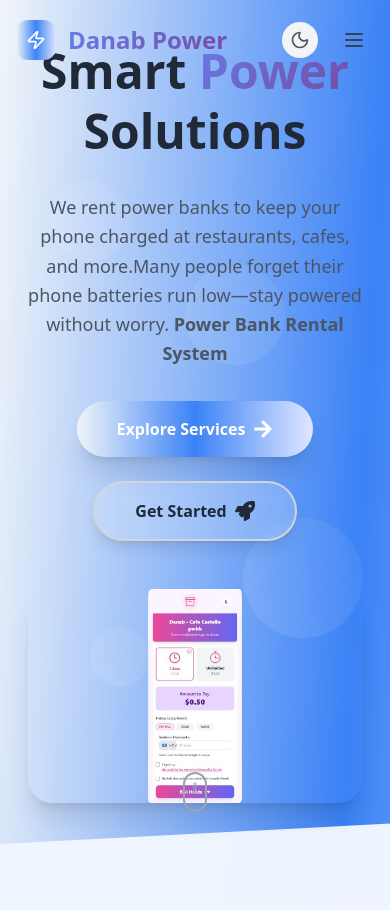
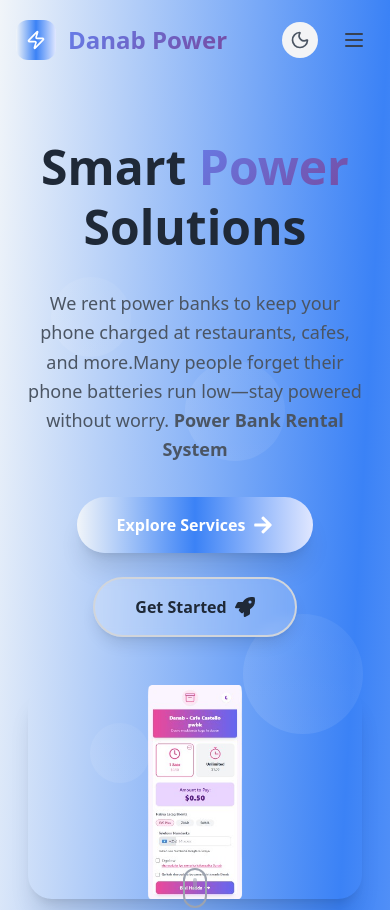
Before and after one commit to KhalidMohomud/dportifole, a React (Vite) app: page / in a window 390 px wide. Shown: the top 910 px of the page. Built offline with nearby package versions, Linux system fonts and the light colour scheme.

Commit message:
Update App.tsx

```diff
--- a/src/App.tsx
+++ b/src/App.tsx
@@ -13,7 +13,10 @@ function App() {
     <DarkModeProvider>
       <div className="min-h-screen bg-gradient-to-br from-slate-100 via-blue-500 to-indigo-100 dark:from-gray-900 dark:via-gray-800 dark:to-gray-900 text-gray-800 dark:text-gray-200 overflow-x-hidden">
         <Navigation />
-        <Hero />
+                 <div className="relative mt-24 md:relative md:mt-0">
+           <Hero />
+                  </div>
+
         <About />
 
         <Stats />
```
